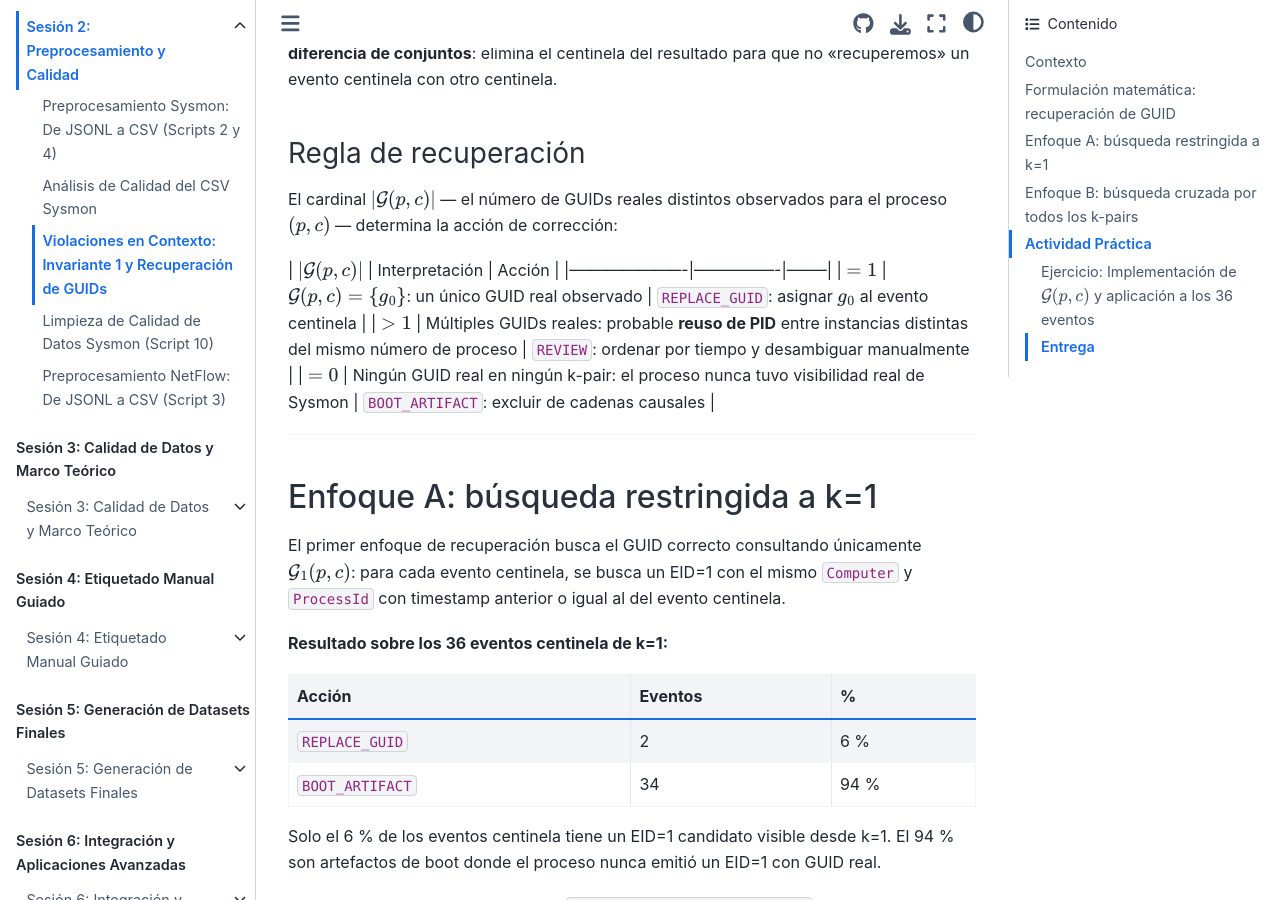
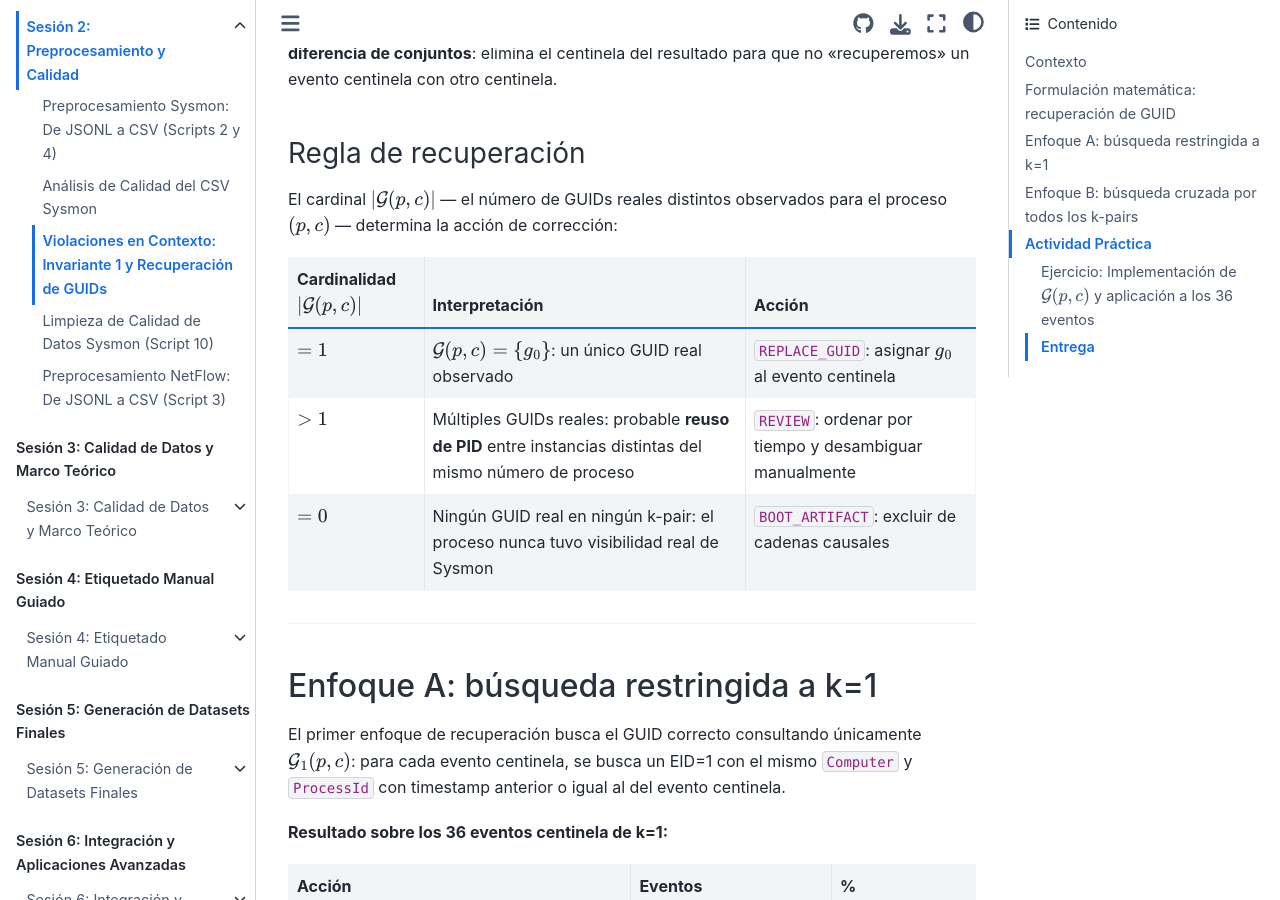
Before and after one commit to ollerenac/curso2026, a Jupyter Book: the page built from sesion-2/9-violaciones-en-contexto.md, in a window 1280 px wide and 900 px high, scrolled down 2915 px. Built offline with Jupyter Book 1.0.4 settings and Sphinx 7.4.7 and the Sphinx Book theme 1.1.4, drawn with Linux system fonts in a browser that asks for light colours.

Commit message:
fix(sesion-2/9): replace |G| with \lvert G \rvert in table header to avoid pipe conflict
Co-Authored-By: Claude Sonnet 4.6 <noreply@anthropic.com>

```diff
--- a/sesion-2/9-violaciones-en-contexto.md
+++ b/sesion-2/9-violaciones-en-contexto.md
@@ -127,8 +127,8 @@ centinela del resultado para que no "recuperemos" un evento centinela con otro c
 El cardinal $|\mathcal{G}(p,c)|$ — el número de GUIDs reales distintos observados
 para el proceso $(p,c)$ — determina la acción de corrección:
 
-| $|\mathcal{G}(p,c)|$ | Interpretación | Acción |
-|----------------------|----------------|--------|
+| Cardinalidad $\lvert\mathcal{G}(p,c)\rvert$ | Interpretación | Acción |
+|----------------------------------------------|----------------|--------|
 | $= 1$ | $\mathcal{G}(p,c) = \{g_0\}$: un único GUID real observado | `REPLACE_GUID`: asignar $g_0$ al evento centinela |
 | $> 1$ | Múltiples GUIDs reales: probable **reuso de PID** entre instancias distintas del mismo número de proceso | `REVIEW`: ordenar por tiempo y desambiguar manualmente |
 | $= 0$ | Ningún GUID real en ningún k-pair: el proceso nunca tuvo visibilidad real de Sysmon | `BOOT_ARTIFACT`: excluir de cadenas causales |
```
